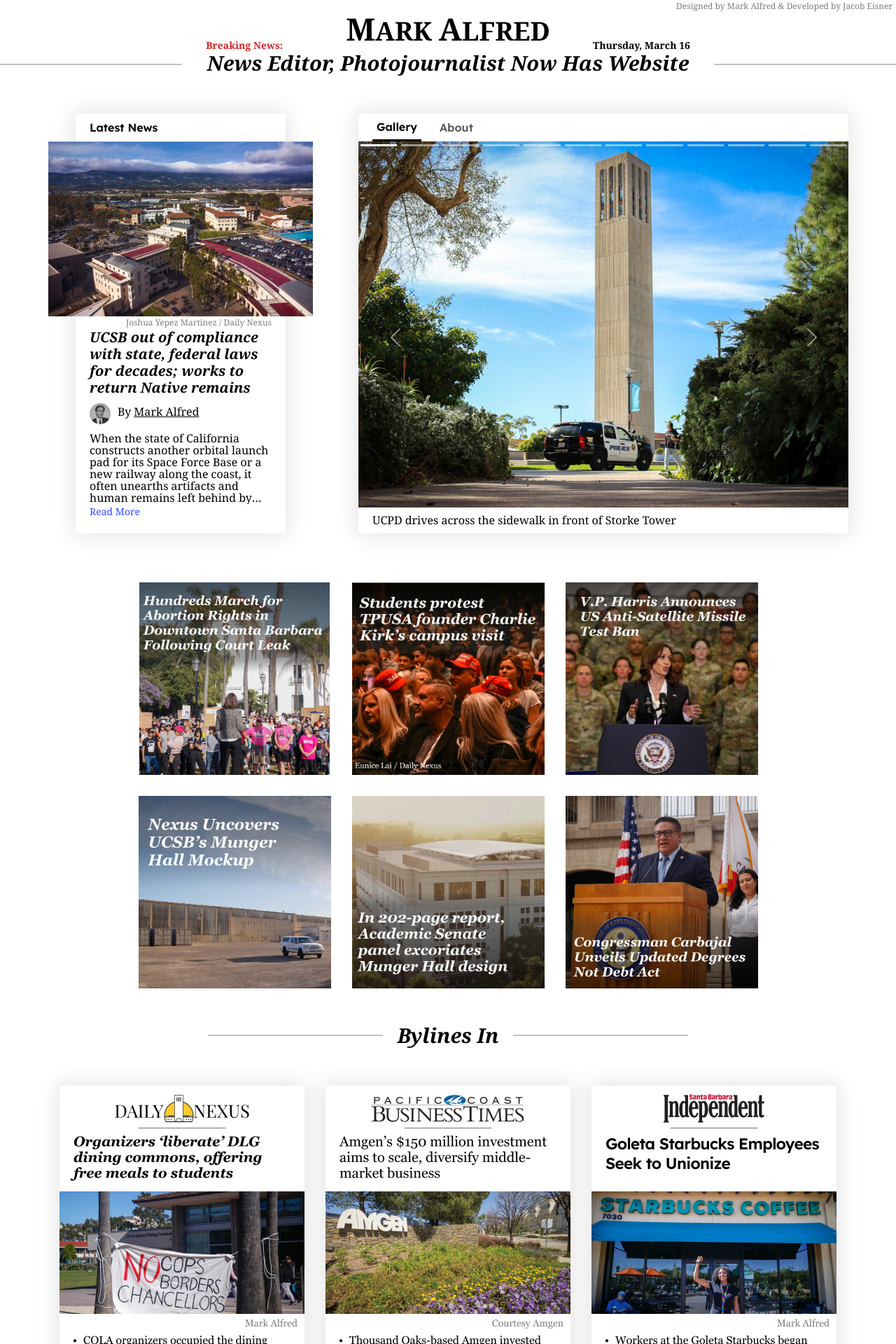
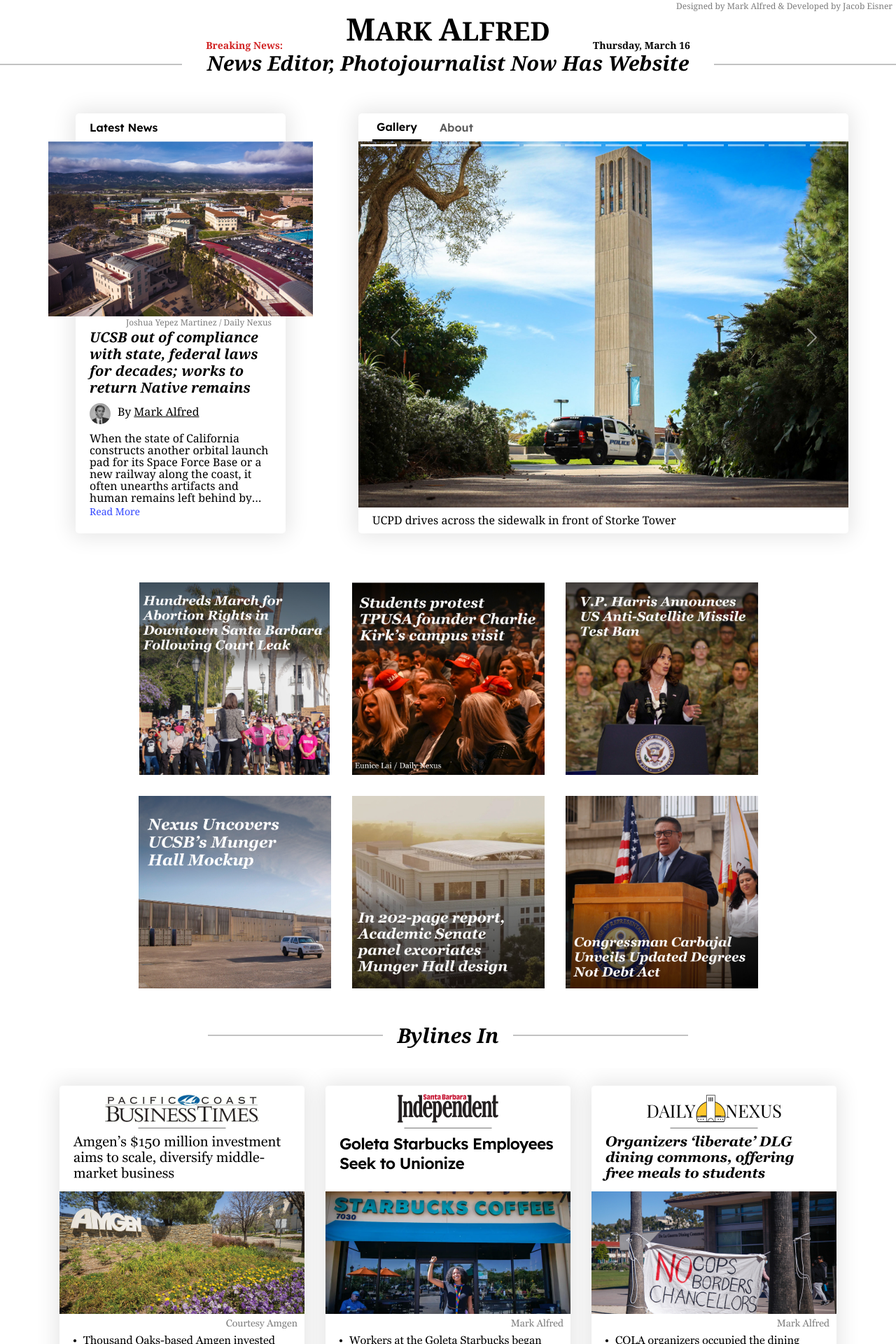
Before and after one commit to MrJacobEisner/MarksPortfolio, a React (Create React App) app in the folder portfolio/: page / in a window 1280 px wide. Shown: the top 1920 px of the page at 70% size. Built offline with nearby package versions, Linux system fonts and the light colour scheme.

Commit message:
Changed order, Changed Resizing properties

```diff
--- a/portfolio/src/components/BylineSection/BylineSection.tsx
+++ b/portfolio/src/components/BylineSection/BylineSection.tsx
@@ -10,16 +10,16 @@ interface ImageObject {
 const BylineSection = () => {
     const images: ImageObject[] = [
         {
-            imageName: "DailyNexus.png",
-            link: "https://dailynexus.com/2022-11-23/organizers-liberate-dlg-dining-commons-offering-free-meals-to-students/",
-        },
-        {
             imageName: "PacificCoast.png",
             link: "https://www.pacbiztimes.com/2023/02/17/amgens-150-million-investment-aims-to-scale-diversify-middle-market-business/#:~:text=By%20Mark%20Alfred%20Special%20to%20the%20Business%20Times,transform%20middle-market%20companies%20into%20certified%20minority-owned%20business%20enterprises.",
         },
         {
             imageName: "SBIndependent.png",
             link: "https://www.independent.com/2022/06/14/goleta-starbucks-employees-seek-to-unionize/",
+        },
+        {
+            imageName: "DailyNexus.png",
+            link: "https://dailynexus.com/2022-11-23/organizers-liberate-dlg-dining-commons-offering-free-meals-to-students/",
         },
     ];
 
--- a/portfolio/src/components/Hub/Carousel/CustomCarousel.scss
+++ b/portfolio/src/components/Hub/Carousel/CustomCarousel.scss
@@ -14,11 +14,9 @@
         height: 100%;
         .carousel-item {
             height: 100%;
-            display: inline-flex;
-            flex-direction: column;
             img {
                 position: absolute;
-                bottom: 20px;
+                bottom: 5%;
                 width: 100%;
                 height: 100%;
                 object-fit: cover;
@@ -31,6 +29,7 @@
                 left: 0;
                 right: 0;
                 text-align: left;
+                height: fit-content;
                 p {
                     margin-bottom: 0px;
                     font-family: "Georgia";
```
